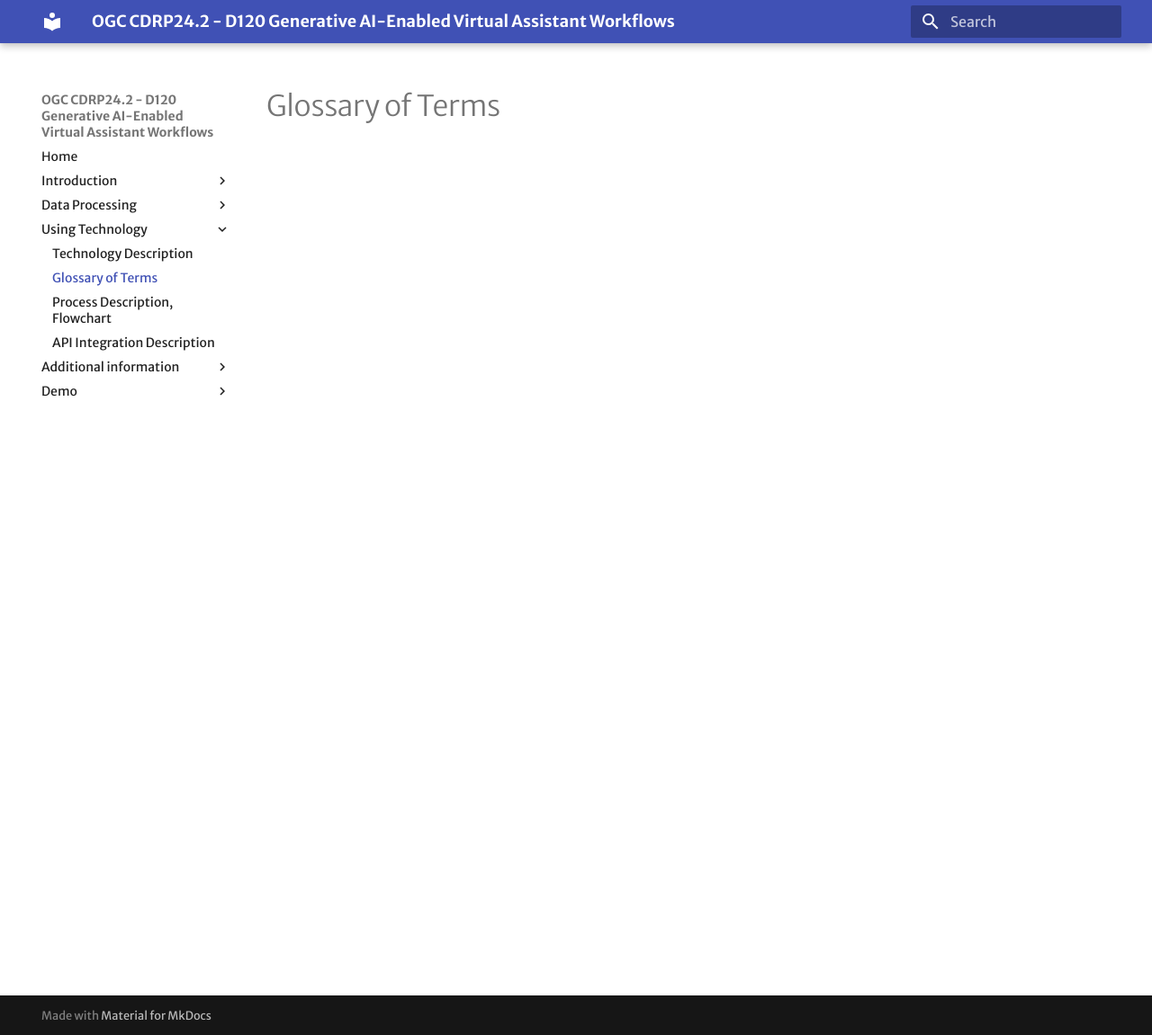
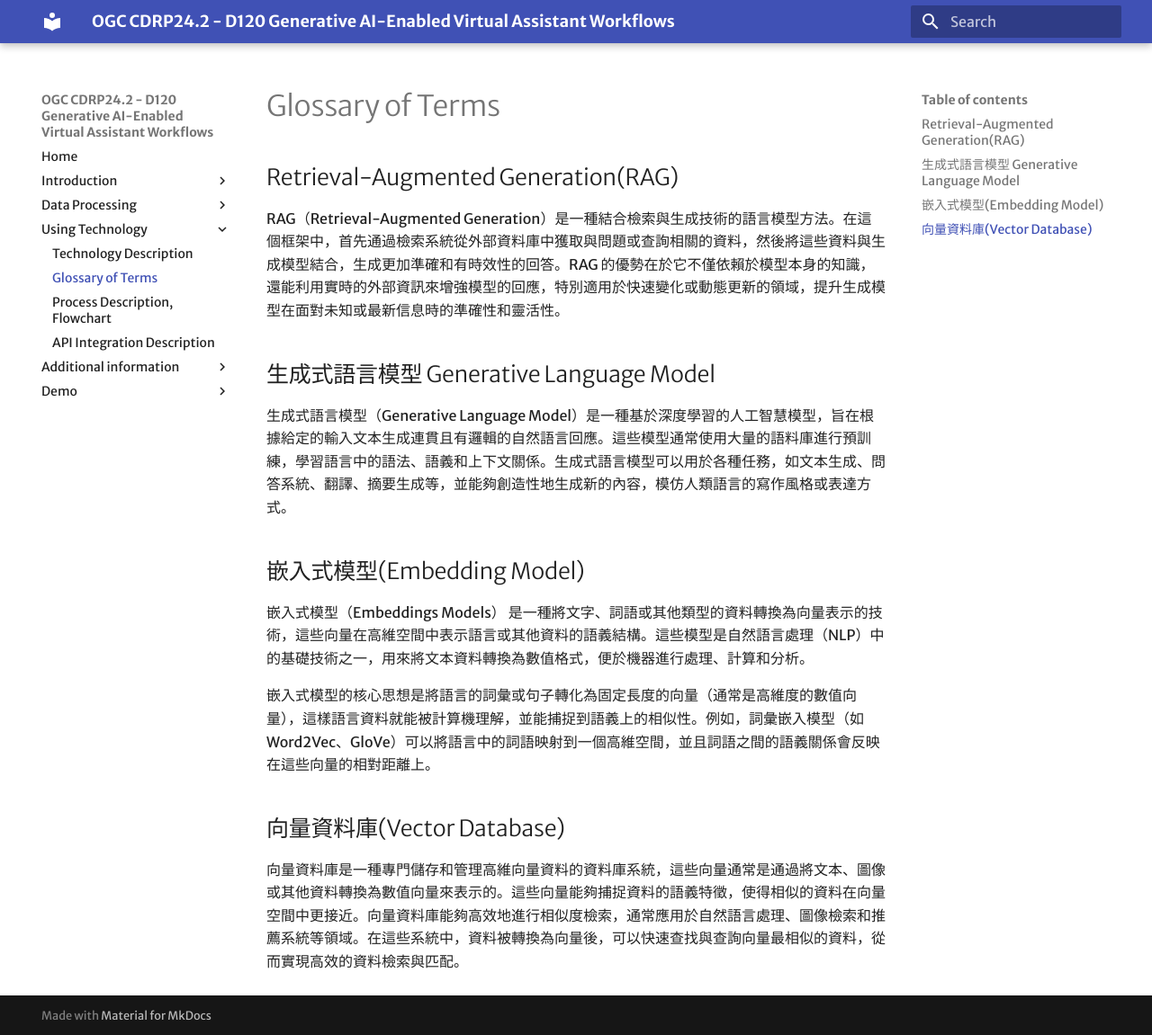
Before and after one commit to Sarah0111/ogc-demo-web, an MkDocs documentation site: the page built from docs/Section3-Glossary of Terms.md, in a window 1280 px wide and 1151 px high. Shown: the whole window at 90% size. Built offline with MkDocs 1.6.1 and Material for MkDocs 9.7.7, drawn with Linux system fonts in a browser that asks for light colours; some web fonts are replaced.

Commit message:
加入 Section 3 內容

```diff
--- a/docs/Section3-Glossary of Terms.md
+++ b/docs/Section3-Glossary of Terms.md
@@ -1 +1,15 @@
 # Glossary of Terms
+
+## Retrieval-Augmented Generation(RAG)
+RAG（Retrieval-Augmented Generation）是一種結合檢索與生成技術的語言模型方法。在這個框架中，首先通過檢索系統從外部資料庫中獲取與問題或查詢相關的資料，然後將這些資料與生成模型結合，生成更加準確和有時效性的回答。RAG 的優勢在於它不僅依賴於模型本身的知識，還能利用實時的外部資訊來增強模型的回應，特別適用於快速變化或動態更新的領域，提升生成模型在面對未知或最新信息時的準確性和靈活性。
+
+## 生成式語言模型 Generative Language Model
+生成式語言模型（Generative Language Model）是一種基於深度學習的人工智慧模型，旨在根據給定的輸入文本生成連貫且有邏輯的自然語言回應。這些模型通常使用大量的語料庫進行預訓練，學習語言中的語法、語義和上下文關係。生成式語言模型可以用於各種任務，如文本生成、問答系統、翻譯、摘要生成等，並能夠創造性地生成新的內容，模仿人類語言的寫作風格或表達方式。
+
+## 嵌入式模型(Embedding Model)
+嵌入式模型（Embeddings Models） 是一種將文字、詞語或其他類型的資料轉換為向量表示的技術，這些向量在高維空間中表示語言或其他資料的語義結構。這些模型是自然語言處理（NLP）中的基礎技術之一，用來將文本資料轉換為數值格式，便於機器進行處理、計算和分析。
+
+嵌入式模型的核心思想是將語言的詞彙或句子轉化為固定長度的向量（通常是高維度的數值向量），這樣語言資料就能被計算機理解，並能捕捉到語義上的相似性。例如，詞彙嵌入模型（如 Word2Vec、GloVe）可以將語言中的詞語映射到一個高維空間，並且詞語之間的語義關係會反映在這些向量的相對距離上。
+
+## 向量資料庫(Vector Database)
+向量資料庫是一種專門儲存和管理高維向量資料的資料庫系統，這些向量通常是通過將文本、圖像或其他資料轉換為數值向量來表示的。這些向量能夠捕捉資料的語義特徵，使得相似的資料在向量空間中更接近。向量資料庫能夠高效地進行相似度檢索，通常應用於自然語言處理、圖像檢索和推薦系統等領域。在這些系統中，資料被轉換為向量後，可以快速查找與查詢向量最相似的資料，從而實現高效的資料檢索與匹配。
--- a/docs/Section3-Technology Description.md
+++ b/docs/Section3-Technology Description.md
@@ -1 +1,18 @@
 # Technology Description
+
+## (中文)
+Virtual Assistant 使用 Retrieval-Augmented Generation(RAG)技術進行開發。傳統的生成式語言模型通過預訓練來建立知識，但這些模型存在知識上的局限。當面對新資訊或快速變化的領域時，模型的回應可能會過時或不準確。如果要重新訓練語言模型或利用微調來增加其知識，將會耗費大量時間且需要充足的計算資源。
+
+RAG 結合了檢索與生成兩種技術。首先，它從外部資料庫檢索與查詢相關的資料，補充語言模型的知識，使得回應更具時效性和精確性。此外，RAG 能減少對大量參數的依賴，因為檢索系統負責提供所需的資訊，生成模型則僅根據檢索結果來生成回應。這不僅能提高系統效率，還能減少模型訓練的複雜性。總的來說，RAG 在知識範圍和生成品質之間達到了平衡，尤其在需要動態更新資料的情境下，能有效提升生成式語言模型的準確性、靈活性和效率。
+
+## (CHATGPT 翻譯)
+The Virtual Assistant is developed using Retrieval-Augmented Generation (RAG) technology. Traditional generative language models build knowledge through pre-training, but these models have knowledge limitations. When faced with new information or rapidly changing fields, the model’s responses may become outdated or inaccurate. Retraining the language model or using fine-tuning to increase its knowledge can be time-consuming and require substantial computational resources.
+
+RAG combines retrieval and generation techniques. First, it retrieves relevant information from external databases to supplement the language model’s knowledge, making the responses more timely and accurate. Additionally, RAG reduces the reliance on large parameters. Since the retrieval system provides the necessary information, the generative model only needs to generate responses based on the retrieved results. This not only improves system efficiency but also reduces the complexity of model training. Overall, RAG strikes a balance between knowledge coverage and generation quality, especially in scenarios where dynamic data updates are required, effectively improving the accuracy, flexibility, and efficiency of generative language model responses.
+
+## 使用技術
+- 開發框架: langchain 0.3
+- 開發程式: python 3.12.8
+- 生成式語言模型: OPENAI GPT-4（Generative Pre-trained Transformer）
+- 嵌入式模型: OpenAI Embeddings
+- 向量資料庫: Chroma
```
Also changed, not shown: docs/Section3-Process Description, Flowchart.md (+8 -0 lines), docs/assets/flowchart.png (added).
